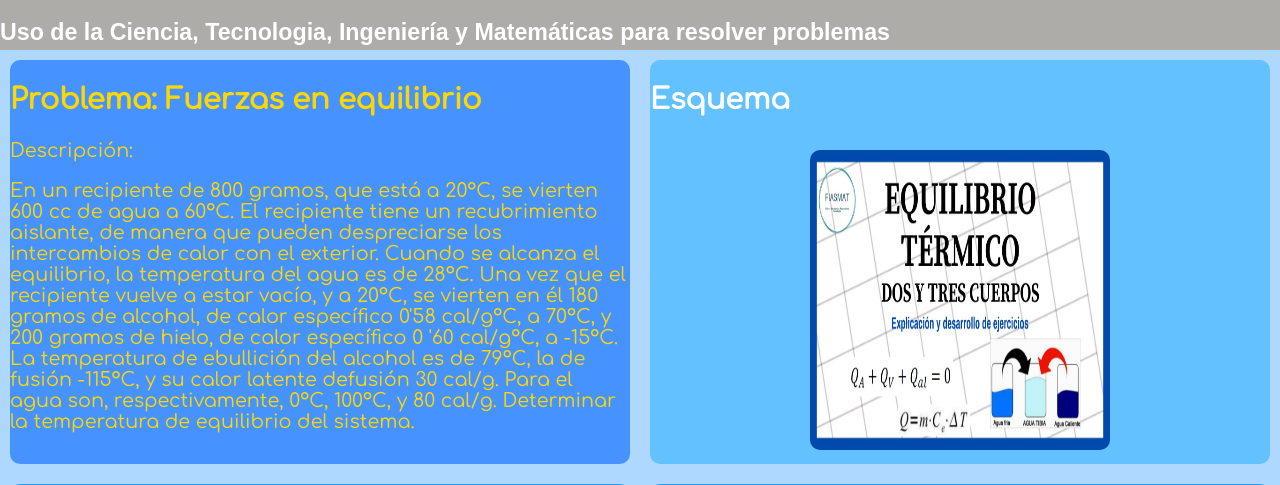
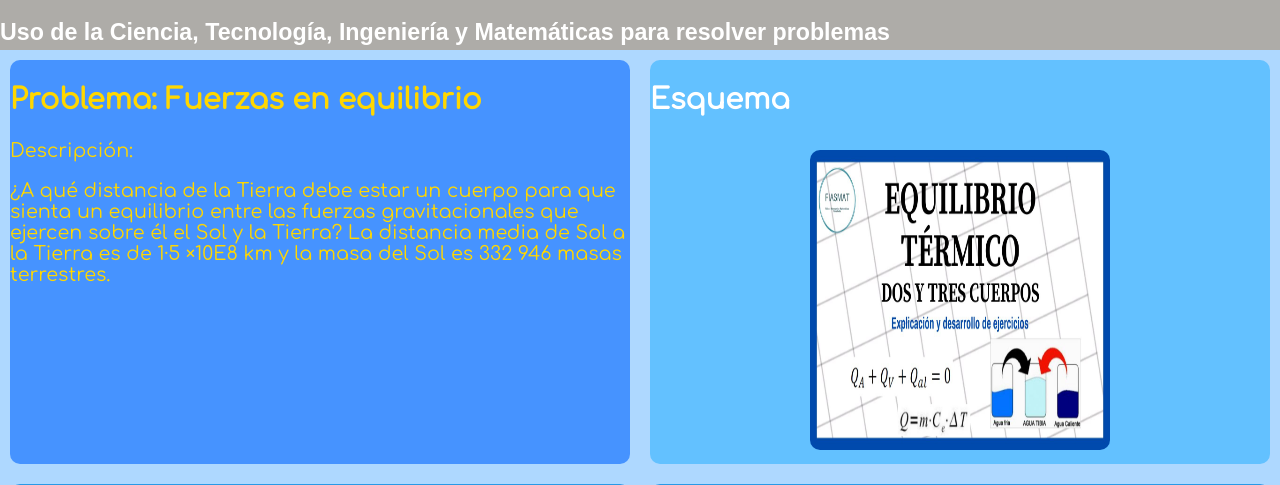
Before and after one commit to jaki788/practica15, a PHP site: page / in a window 1280 px wide. Shown: the top 485 px of the page. Run offline with PHP 8.4, Linux system fonts and the light colour scheme.

Commit message:
index.php

```diff
--- a/evaluacion/index.php
+++ b/evaluacion/index.php
@@ -4,82 +4,80 @@
     <meta charset="UTF-8">
     <title>CiTIM Grupo XB</title>
     <link rel="stylesheet" href="css/problemaStem.css"/>
-
     <link href="https://fonts.googleapis.com/css?family=Comfortaa" rel="stylesheet">
-<script src="js/calcularStem.js"></script>
 </head>
 <body>
     <section class="wrapper">
         <header>
-<h1 class="logo">Uso de la Ciencia, Tecnologia, Ingeniería y Matemáticas para resolver problemas</h1>
+            <h1 class="logo">Uso de la Ciencia, Tecnología, Ingeniería y Matemáticas para resolver problemas</h1>
         </header>
         <section id="contenedor">
             <section class="problema">
                 <h2>Problema: Fuerzas en equilibrio</h2>
                 <p>Descripción:</p>
                 <p>
-    En un recipiente de 800 gramos, que está a 20°C, se vierten 600 cc de agua a 60°C.
-El recipiente tiene un recubrimiento aislante, de manera que pueden despreciarse
-los intercambios de calor con el exterior. Cuando se alcanza el equilibrio, la
-temperatura del agua es de 28°C.
-Una vez que el recipiente vuelve a estar vacío, y a 20°C, se vierten en él 180
-gramos de alcohol, de calor específico 0'58 cal/g°C, a 70°C, y 200 gramos de hielo,
-de calor específico 0 '60 cal/g°C, a -15°C. La temperatura de ebullición del alcohol
-es de 79°C, la de fusión -115°C, y su calor latente defusión 30 cal/g. Para el agua
-son, respectivamente, 0°C, 100°C, y 80 cal/g.
-Determinar la temperatura de equilibrio del sistema.</p>
+                    ¿A qué distancia de la Tierra debe estar un cuerpo para que
+                    sienta un equilibrio entre las fuerzas gravitacionales que
+                    ejercen sobre él el Sol y la Tierra? La distancia media de Sol a
+                    la Tierra es de 1·5 ×10E8 km y la masa del Sol es 332 946
+                    masas terrestres.
+                </p>
             </section>
             <section class="esquemaProblema">
                 <h2>Esquema</h2>
-<!--Buscar o crear una impagen que represente el problema jpg o png-->
                 <center>
-<img class="imgProblema" src="images/esquema.jpeg">
+                    <img class="imgProblema" src="images/esquema.jpeg" alt="Esquema del problema">
                 </center>
             </section>
             <section class="formulas">
                 <h2>Fórmulas</h2>
-<h3>Q = m . Ce . Δt</h3>
-<h3>Q = m ⋅ L</h3>
-<h3>Q absorbido + Q cedido = 0</h3>
-<!--Aqui van las fórmulas a emplear, de preferencia despejar la variable a calcular-->
+                <img class="imgProblema" src="images/1.png" alt="Fórmulas del problema">
             </section>
             <section class="datos">
                 <h2>Datos:</h2>
-    <ul>
-      <li><strong>Masa de agua:</strong> 600 g (equivalente a 600 cc, dado que la densidad del agua es 1 g/cc)</li>
-      <li><strong>Temperatura inicial del agua:</strong> 60°C</li>
-      <li><strong>Temperatura final del agua (de equilibrio):</strong> 28°C</li>
-      <li><strong>Calor específico del agua:</strong> 1 cal/g°C</li>
-      <br>
-      <li><strong>Masa del recipiente:</strong> 800 g</li>
-      <li><strong>Temperatura inicial del recipiente:</strong> 20°C</li>
-      <li><strong>Calor específico del recipiente:</strong> 0.1 cal/g°C</li>
-      <br>
-      <li><strong>Masa de alcohol:</strong> 180 g</li>
-      <li><strong>Temperatura inicial del alcohol:</strong> 70°C</li>
-      <li><strong>Temperatura de ebullición del alcohol:</strong> 79°C</li>
-      <li><strong>Calor específico del alcohol:</strong> 0.58 cal/g°C</li>
-      <li><strong>Calor latente de vaporización del alcohol:</strong> 30 cal/g</li>
-      <br>
-      <li><strong>Masa de hielo:</strong> 200 g</li>
-      <li><strong>Temperatura inicial del hielo:</strong> -15°C</li>
-      <li><strong>Temperatura de fusión del hielo:</strong> 0°C</li>
-      <li><strong>Calor específico del hielo:</strong> 0.6 cal/g°C</li>
-      <li><strong>Calor latente de fusión del hielo:</strong> 80 cal/g</li>
-    </ul>
+                <p>Distancia Tierra-Sol (Dt-s) = 1.5 × 10<sup>8</sup> km</p>
+                <p>Masa del Sol (Ms) = 332 946 masas terrestres</p>
             </section>
             <section class="calculos">
                 <h2>Solución</h2>
-<img class="" src="images/3.jpeg">
-<!--Se sustituyen los valores de los datos en la formula para indicar las operaciones a realizarse. No se procesan, ni se pone el resultado en esta sección-->
-<p>
-</p>
-<!--En el archivo js/calculaStem.js, implementar la función calcular() en JS, para resolver problema, definiendo las variables y obteniendo el resultado de aplicar las formulas y regresar el valor obtenido a la sección de resultado que indique las unidades correspondientes-->
-<button onclick="calcula()">Presiona para calcular</button>
+                <form method="POST" action="">
+                    <button type="submit" name="calcular">Calcular</button>
+                </form>
             </section>
             <section class="resultado">
                 <h2>Resultado:</h2>
-<div id="resultadoA"></div>
+                <?php
+                if ($_SERVER['REQUEST_METHOD'] === 'POST' && isset($_POST['calcular'])) {
+                    // Constantes
+                    $Dt_s = 1.5e8; // Distancia Tierra-Sol en km
+                    $Ms_Mt = 332946; // Relación de masa Sol / masa Tierra
+
+                    // Coeficientes de la ecuación cuadrática
+                    $a = $Ms_Mt - 1;
+                    $b = -2 * $Dt_s * $Ms_Mt;
+                    $c = pow($Dt_s, 2) * $Ms_Mt;
+
+                    // Discriminante
+                    $discriminante = pow($b, 2) - 4 * $a * $c;
+
+                    if ($discriminante < 0) {
+                        echo "<p>Error: No hay soluciones reales.</p>";
+                    } else {
+                        // Soluciones de la ecuación cuadrática
+                        $solucion1 = (-$b + sqrt($discriminante)) / (2 * $a);
+                        $solucion2 = (-$b - sqrt($discriminante)) / (2 * $a);
+
+                        // Seleccionar la solución positiva (física)
+                        $r2 = $solucion1 > 0 ? $solucion1 : $solucion2;
+
+                        if ($r2 > 0) {
+                            echo "<p>El valor de r<sub>2</sub> es: " . number_format($r2, 2) . " km</p>";
+                        } else {
+                            echo "<p>Error: No hay soluciones físicas.</p>";
+                        }
+                    }
+                }
+                ?>
             </section>
         </section>
         <footer class="pie">
```
Lines whose indentation alone changed are shown as unchanged.
